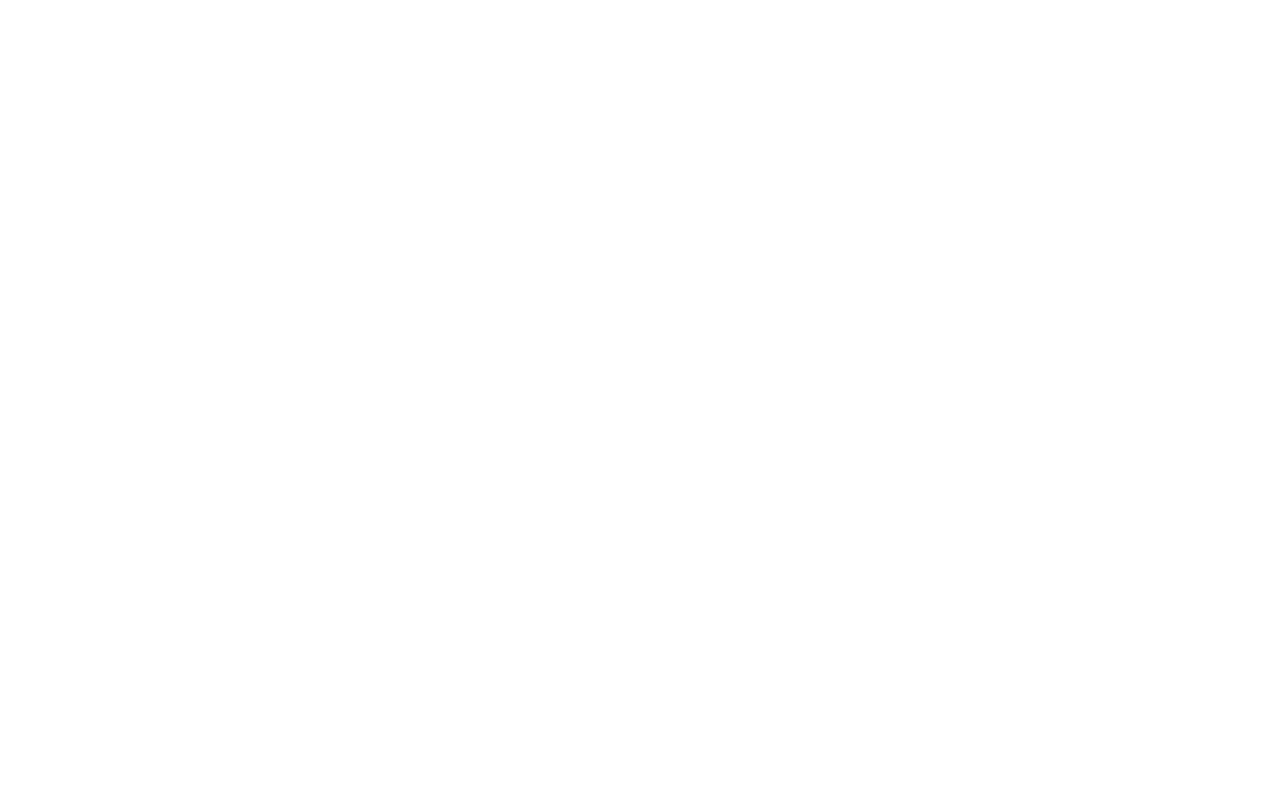
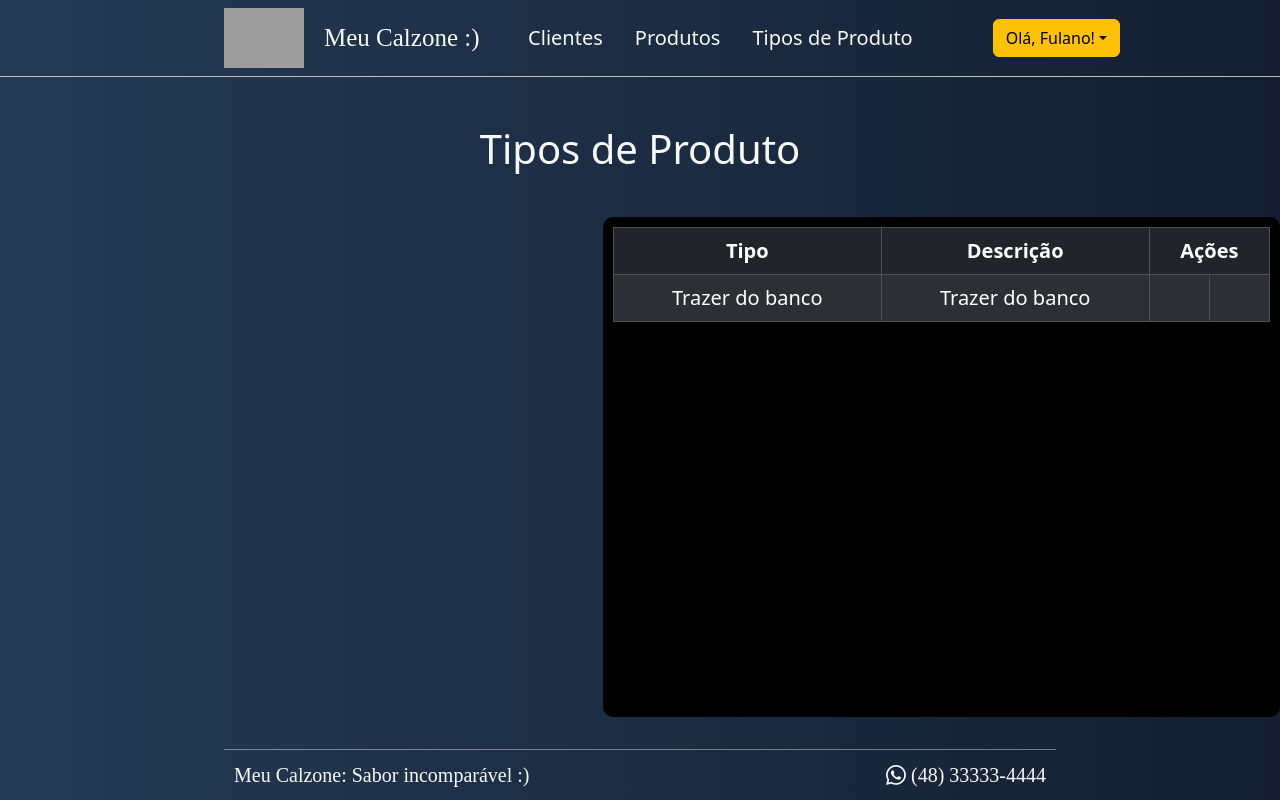
Before and after one commit to marquescauee/MeuCalzone, a React (Create React App) app in the folder client/: page /admin/tipos in a window 1280 px wide. Before the commit this address had no page. Built offline with nearby package versions, Linux system fonts and the light colour scheme; grey boxes are pictures that could not be loaded.

Commit message:
Endereco Entity & CRUD Tipos Scaffold

```diff
--- a/client/src/MyRoutes.jsx
+++ b/client/src/MyRoutes.jsx
@@ -8,6 +8,7 @@
 import Admin from "./pages/admin/Admin";
 import AdminClientes from "./pages/admin/AdminClientes";
 import AdminProduto from "./pages/admin/AdminProdutos";
+import AdminTipos from "./pages/admin/AdminTipos";
 
 const MyRoutes = () => {
     return (
@@ -25,6 +26,7 @@
                 <Route element={<Admin />} path="/admin"></Route>
                 <Route element={<AdminClientes />} path="/admin/clientes"></Route>
                 <Route element={<AdminProduto />} path="/admin/produtos"></Route>
+                <Route element={<AdminTipos />} path="/admin/tipos"></Route>
             </Routes>
         </BrowserRouter>
     )
--- a/client/src/components/header/headerAdmin/Header.jsx
+++ b/client/src/components/header/headerAdmin/Header.jsx
@@ -22,6 +22,10 @@
                         <li className="nav-item">
                             <Link className="nav-link text-light" to={"/admin/produtos"}>Produtos</Link>
                         </li>
+
+                        <li className="nav-item">
+                            <Link className="nav-link text-light" to={"/admin/tipos"}>Tipos de Produto</Link>
+                        </li>
                     </ul>
 
                     <div className="dropdown">
--- /dev/null
+++ b/client/src/components/modalTipos/CreateModal.jsx
@@ -0,0 +1,7 @@
+const CreateModal = () => {
+    return (
+        <div></div>
+    )
+}
+
+export default CreateModal
--- /dev/null
+++ b/client/src/components/modalTipos/DeleteModal.jsx
@@ -0,0 +1,7 @@
+const DeleteModal = () => {
+    return (
+        <div></div>
+    )
+}
+
+export default DeleteModal
--- /dev/null
+++ b/client/src/components/modalTipos/EditModal.jsx
@@ -0,0 +1,7 @@
+const EditModal = () => {
+    return (
+        <div></div>
+    )
+}
+
+export default EditModal
--- /dev/null
+++ b/client/src/pages/admin/AdminTipos.jsx
@@ -0,0 +1,58 @@
+import Footer from "../../components/footer/Footer"
+import Header from "../../components/header/headerAdmin/Header"
+import CreateModal from "../../components/modalTipos/CreateModal"
+import EditModal from "../../components/modalTipos/EditModal"
+import DeleteModal from "../../components/modalTipos/DeleteModal"
+
+const AdminTipos = () => {
+    return (
+        <div>
+            <Header />
+
+            <div className="my-5">
+                <h1 className="text-light">Tipos de Produto</h1>
+            </div>
+            <div className="box">
+                <div className="opcaoSol">
+                    <CreateModal />
+                </div>
+                <div className="textArea">
+                    <div className="table">
+                        <table className="tabela table table-bordered table-striped table-dark table-hover">
+                            <thead>
+                                <tr>
+                                    <th>Tipo</th>
+                                    <th>Descrição</th>
+                                    <th colSpan={2}>Ações</th>
+                                </tr>
+                            </thead>
+                            <tbody>
+                                <tr>
+                                    <td>
+                                        Trazer do banco
+                                    </td>
+                                    <td>
+                                        Trazer do banco
+                                    </td>
+
+                                    <td>
+                                        <EditModal />
+                                    </td>
+
+                                    <td>
+                                        <DeleteModal />
+                                    </td>
+                                </tr>
+                            </tbody>
+                        </table>
+                    </div>
+                </div>
+            </div>
+            <div className="fixed-bottom">
+                <Footer />
+            </div>
+        </div>
+    )
+}
+
+export default AdminTipos
```
Also changed, not shown: 2 other files (tests, documents, lock files or other folders).
